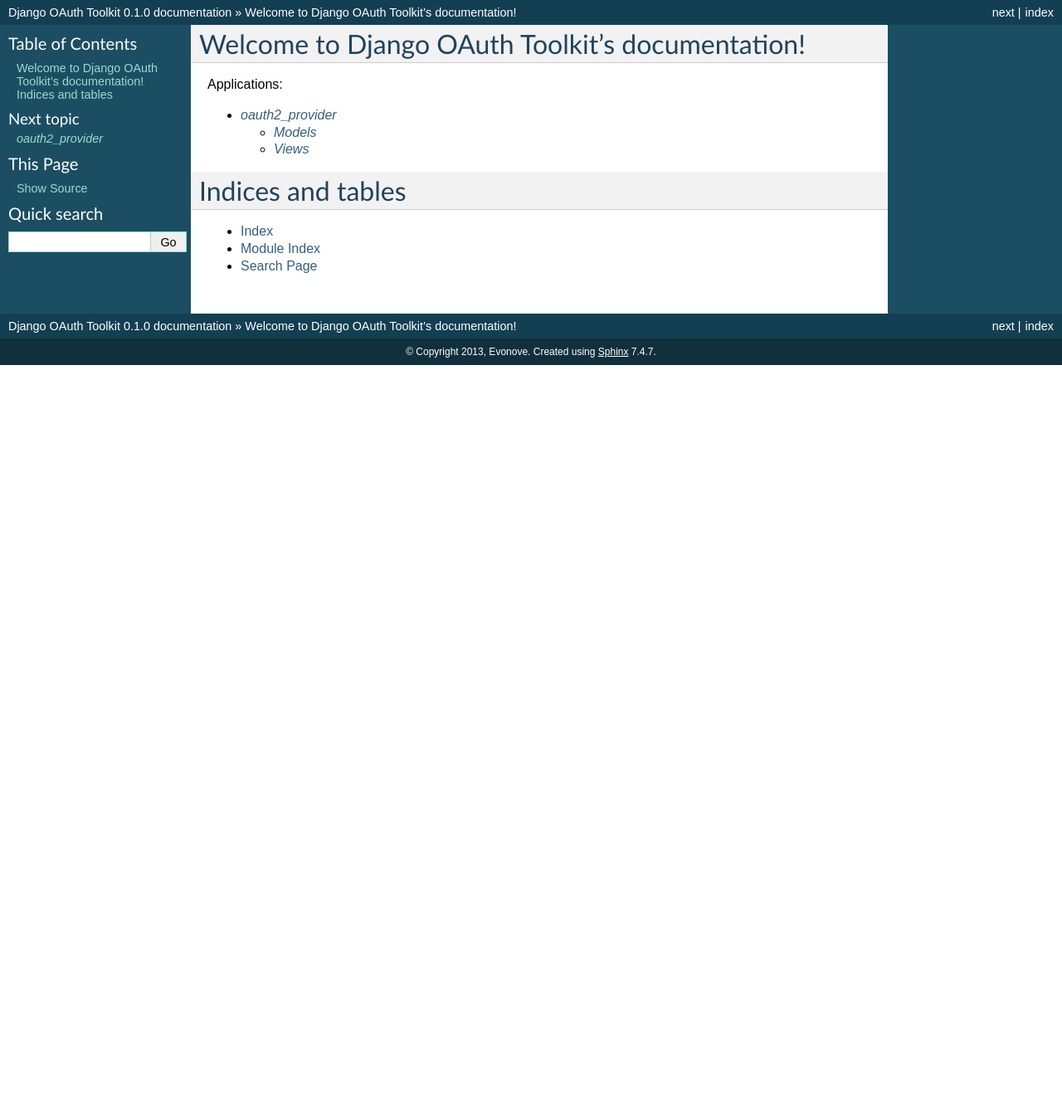
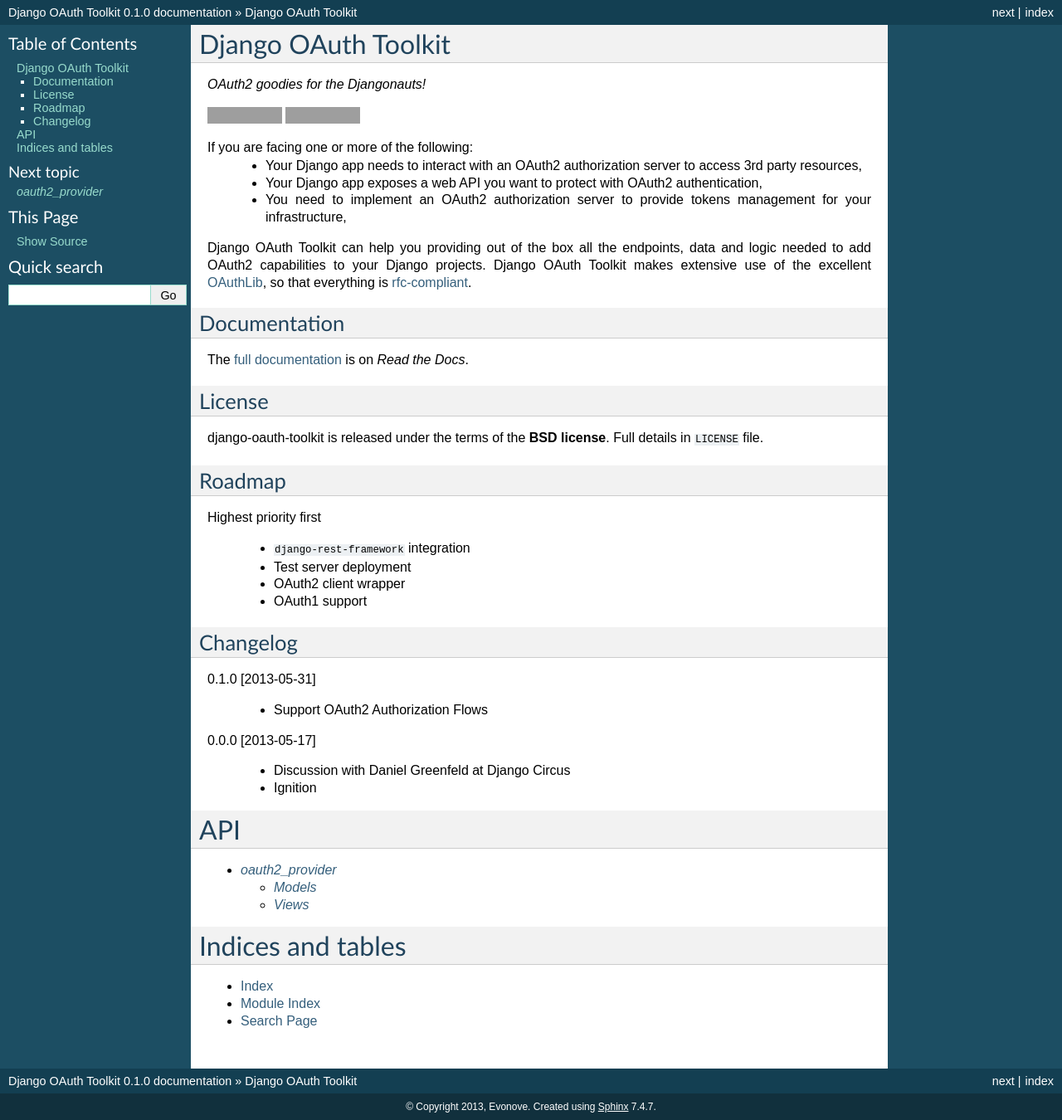
Before and after one commit to jazzband/django-oauth-toolkit, a Sphinx documentation site: the page built from docs/index.rst, in a window 1280 px wide. Shown: the whole page at 83% size. Built offline with Sphinx 7.4.7, drawn with Linux system fonts in a browser that asks for light colours; before the commit the page ends 900 px from its top, so only the background shows below that; grey boxes are pictures that could not be loaded.

Commit message:
details on README

```diff
--- a/README.rst
+++ b/README.rst
@@ -1,7 +1,7 @@
-django-oauth-toolkit
+Django OAuth Toolkit
 ====================
 
-*OAuth2 goodies for the Djangonauts*
+*OAuth2 goodies for the Djangonauts!*
 
 .. image:: https://travis-ci.org/evonove/django-oauth-toolkit.png
    :alt: Build Status
@@ -10,12 +10,44 @@
    :alt: Coverage Status
    :target: https://coveralls.io/r/evonove/django-oauth-toolkit
 
+If you are facing one or more of the following:
+ * Your Django app needs to interact with an OAuth2 authorization server to access 3rd party resources,
+ * Your Django app exposes a web API you want to protect with OAuth2 authentication,
+ * You need to implement an OAuth2 authorization server to provide tokens management for your infrastructure,
+
+Django OAuth Toolkit can help you providing out of the box all the endpoints, data and logic needed to add OAuth2
+capabilities to your Django projects. Django OAuth Toolkit makes extensive use of the excellent
+`OAuthLib <https://github.com/idan/oauthlib>`_, so that everything is
+`rfc-compliant <http://tools.ietf.org/html/rfc6749>`_.
+
 Documentation
 --------------
 
-Read the `full documentation <https://django-oauth-toolkit.readthedocs.org/en/latest/>`_ on *Read the Docs*.
+The `full documentation <https://django-oauth-toolkit.readthedocs.org/en/latest/>`_ is on *Read the Docs*.
 
 License
 -------
 
-django-oauth-toolkit is released under the terms of the BSD license. Full details in **LICENSE** file.
+django-oauth-toolkit is released under the terms of the **BSD license**. Full details in ``LICENSE`` file.
+
+Roadmap
+-------------------------------
+
+Highest priority first
+
+ * ``django-rest-framework`` integration
+ * Test server deployment
+ * OAuth2 client wrapper
+ * OAuth1 support
+
+Changelog
+---------
+
+0.1.0 [2013-05-31]
+
+ * Support OAuth2 Authorization Flows
+
+0.0.0 [2013-05-17]
+
+ * Discussion with Daniel Greenfeld at Django Circus
+ * Ignition
--- a/docs/index.rst
+++ b/docs/index.rst
@@ -3,16 +3,15 @@
    You can adapt this file completely to your liking, but it should at least
    contain the root `toctree` directive.
 
-Welcome to Django OAuth Toolkit's documentation!
-================================================
+.. include:: ../README.rst
 
-Applications:
+API
+====
 
 .. toctree::
    :maxdepth: 2
 
    api
-
 
 
 Indices and tables
```
